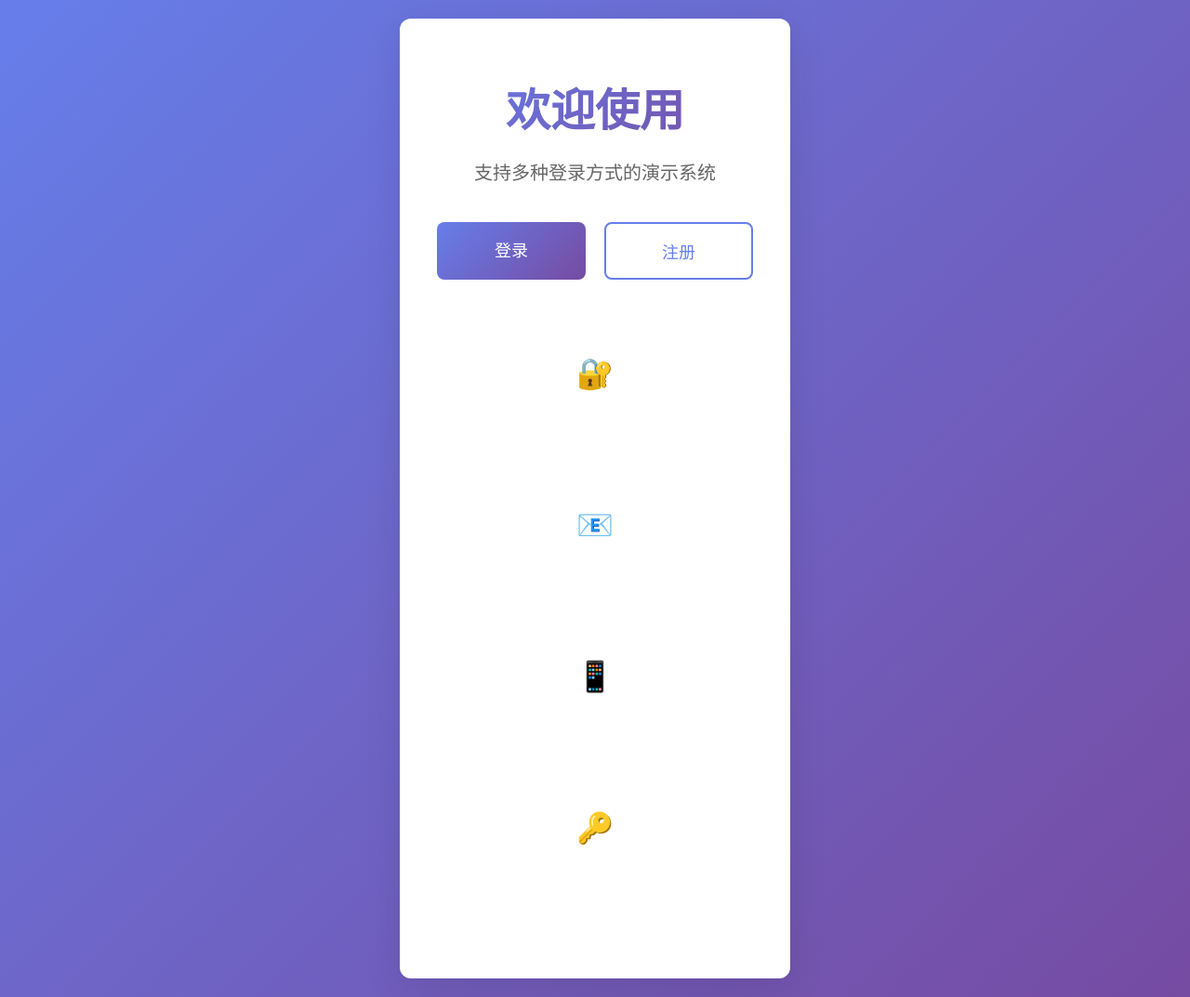
After one commit to singheng1992/my_login_example, a Python web app: template frontend/templates/index.html in a window 1280 px wide. The commit adds this page. Shown: the whole page at 93% size. Run offline with Jinja, Linux system fonts and the light colour scheme; the template is opened without the code that fills it, so the values that code supplies are empty.

Commit message:
feat: 添加index.html作为应用统一入口页面
- 创建index.html欢迎页面，提供登录和注册入口
- 更新login.html，添加返回首页链接
- 更新register.html，添加返回首页链接
- 页面展示系统支持的多种登录方式

Co-Authored-By: Claude <noreply@anthropic.com>

```diff
--- /dev/null
+++ b/frontend/templates/index.html
@@ -0,0 +1,132 @@
+<!DOCTYPE html>
+<html lang="zh-CN">
+<head>
+    <meta charset="UTF-8">
+    <meta name="viewport" content="width=device-width, initial-scale=1.0">
+    <title>登录演示系统</title>
+    <link rel="stylesheet" href="/static/css/style.css">
+    <style>
+        .welcome-container {
+            text-align: center;
+            padding: 60px 20px;
+        }
+
+        .welcome-title {
+            font-size: 48px;
+            font-weight: bold;
+            background: linear-gradient(135deg, #667eea 0%, #764ba2 100%);
+            -webkit-background-clip: text;
+            -webkit-text-fill-color: transparent;
+            background-clip: text;
+            margin-bottom: 20px;
+        }
+
+        .welcome-subtitle {
+            font-size: 20px;
+            color: #666;
+            margin-bottom: 40px;
+        }
+
+        .action-buttons {
+            display: flex;
+            gap: 20px;
+            justify-content: center;
+            flex-wrap: wrap;
+        }
+
+        .action-btn {
+            padding: 16px 48px;
+            font-size: 18px;
+            border-radius: 8px;
+            text-decoration: none;
+            transition: all 0.3s;
+            min-width: 160px;
+        }
+
+        .btn-login {
+            background: linear-gradient(135deg, #667eea 0%, #764ba2 100%);
+            color: white;
+        }
+
+        .btn-login:hover {
+            transform: translateY(-2px);
+            box-shadow: 0 6px 20px rgba(102, 126, 234, 0.4);
+        }
+
+        .btn-register {
+            background: white;
+            color: #667eea;
+            border: 2px solid #667eea;
+        }
+
+        .btn-register:hover {
+            background: #f8f9ff;
+        }
+
+        .features {
+            margin-top: 60px;
+            display: grid;
+            grid-template-columns: repeat(auto-fit, minmax(200px, 1fr));
+            gap: 20px;
+            text-align: center;
+        }
+
+        .feature-item {
+            padding: 20px;
+            background: rgba(255, 255, 255, 0.1);
+            border-radius: 12px;
+            border: 1px solid rgba(255, 255, 255, 0.2);
+        }
+
+        .feature-icon {
+            font-size: 32px;
+            margin-bottom: 10px;
+        }
+
+        .feature-title {
+            font-weight: 600;
+            color: white;
+            margin-bottom: 8px;
+        }
+
+        .feature-desc {
+            color: rgba(255, 255, 255, 0.8);
+            font-size: 14px;
+        }
+    </style>
+</head>
+<body>
+    <div class="container welcome-container">
+        <div class="welcome-title">欢迎使用</div>
+        <div class="welcome-subtitle">支持多种登录方式的演示系统</div>
+
+        <div class="action-buttons">
+            <a href="/login.html" class="action-btn btn-login">登录</a>
+            <a href="/register.html" class="action-btn btn-register">注册</a>
+        </div>
+
+        <div class="features">
+            <div class="feature-item">
+                <div class="feature-icon">🔐</div>
+                <div class="feature-title">密码登录</div>
+                <div class="feature-desc">支持用户名/邮箱登录</div>
+            </div>
+            <div class="feature-item">
+                <div class="feature-icon">📧</div>
+                <div class="feature-title">邮箱登录</div>
+                <div class="feature-desc">验证码快速登录</div>
+            </div>
+            <div class="feature-item">
+                <div class="feature-icon">📱</div>
+                <div class="feature-title">手机登录</div>
+                <div class="feature-desc">短信验证码登录</div>
+            </div>
+            <div class="feature-item">
+                <div class="feature-icon">🔑</div>
+                <div class="feature-title">第三方登录</div>
+                <div class="feature-desc">GitHub/Google/微信等</div>
+            </div>
+        </div>
+    </div>
+</body>
+</html>
--- a/frontend/templates/login.html
+++ b/frontend/templates/login.html
@@ -86,6 +86,7 @@
         </div>
 
         <div class="links">
+            <p><a href="/">返回首页</a></p>
             <p>还没有账户？ <a href="/register.html">立即注册</a></p>
         </div>
     </div>
--- a/frontend/templates/register.html
+++ b/frontend/templates/register.html
@@ -44,6 +44,7 @@
         </form>
 
         <div class="links">
+            <p><a href="/">返回首页</a></p>
             <p>已有账户？ <a href="/login.html">立即登录</a></p>
         </div>
     </div>
```
